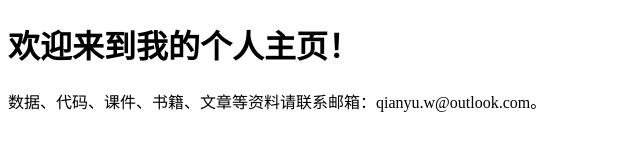
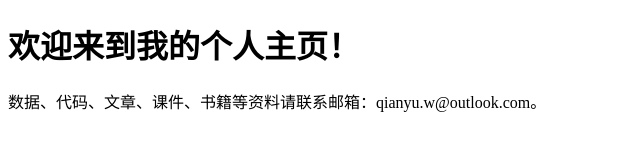
Before and after one commit to CRonaldo1985/cronaldo1985.github.io, a plain HTML site: page index.html in a window 1280 px wide. Shown: the full height of the page, 0-640 px from the left. Drawn offline with Linux system fonts and the light colour scheme.

Commit message:
Update index.html

```diff
--- a/index.html
+++ b/index.html
@@ -6,6 +6,6 @@
 </head>
 <body>
     <h1>欢迎来到我的个人主页！</h1>
-    <p>数据、代码、课件、书籍、文章等资料请联系邮箱：qianyu.w@outlook.com。</p >
+    <p>数据、代码、文章、课件、书籍等资料请联系邮箱：qianyu.w@outlook.com。</p >
 </body>
 </html>
```
